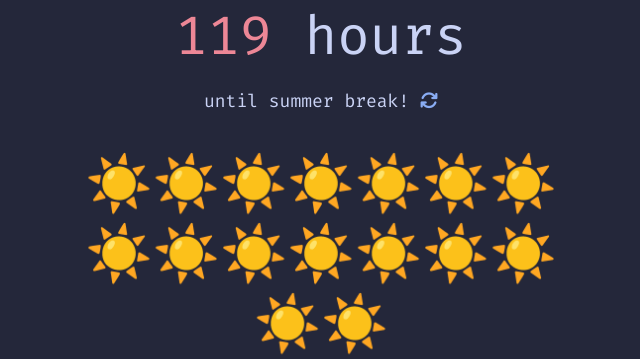
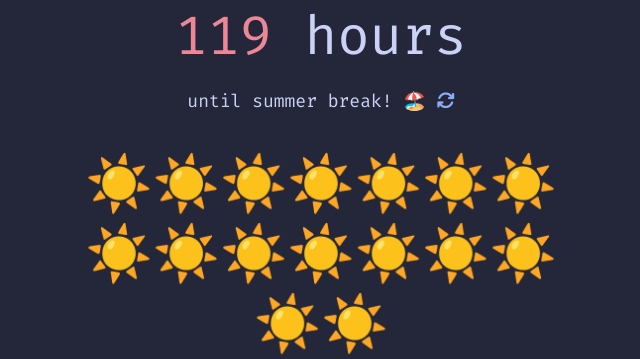
Before and after one commit to JoshPaulie/mrjoshtools, a Flask app: page /summer/ in a window 1280 px wide. Shown: the part 246-605 px from the top of the page, without its empty margins (319-959 px from the left). Run offline with Flask 3, Linux system fonts and the light colour scheme; some libraries are stand-ins or nearby versions.

Commit message:
✨ Fun random emoji

```diff
--- a/templates/summer.html
+++ b/templates/summer.html
@@ -3,7 +3,7 @@
 <div class="text-box"><span class="accent-text">{{ days_left }}</span> days</div>
 <div class="text-box"><span class="accent-text">{{ hours_left }}</span> hours</div>
 <p class="about-days">
-  until summer break! <a href="{{ url_for('summer') }}"><i class="fa-solid fa-arrows-rotate"></i></a>
+  until summer break! {{ ['😌', '🏖️', '😎'] | random }} <a href="{{ url_for('summer') }}"><i class="fa-solid fa-arrows-rotate"></i></a>
 </p>
 <div class="days-left-emojis">{{ '☀️' * days_left }}</div>
 {% if workday_completed != 0 %}
```
